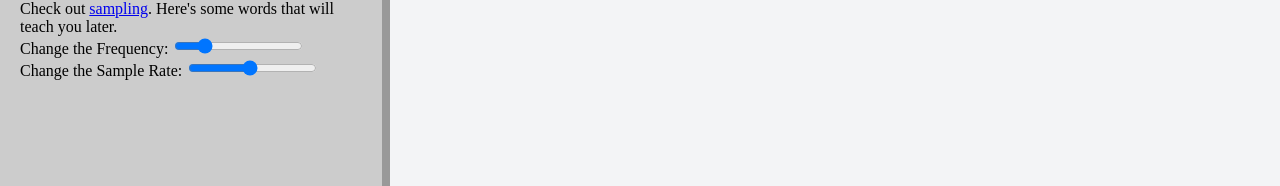
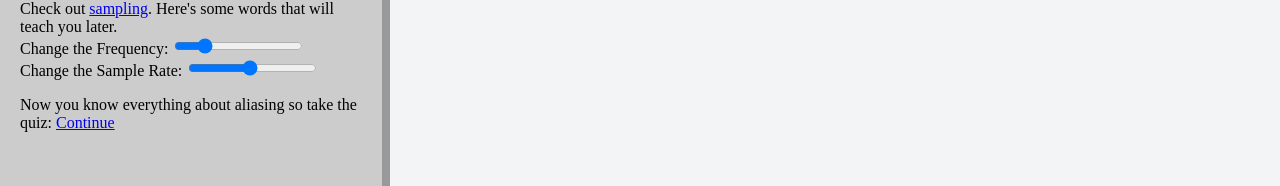
Before and after one commit to eetu-n/synth-school, a SvelteKit app: page /lessons/aliasing/1 in a window 1280 px wide. Shown: the part 165-351 px from the top of the page. Built offline with nearby package versions, Linux system fonts and the light colour scheme.

Commit message:
routing changes

```diff
--- a/src/routes/+page.svelte
+++ b/src/routes/+page.svelte
@@ -1 +1 @@
-<a href="/lessons/aliasing">Aliasing Quiz</a>
+<a href="/lessons/aliasing/1">Aliasing</a>
--- a/src/routes/lessons/aliasing/1/+page.svelte
+++ b/src/routes/lessons/aliasing/1/+page.svelte
@@ -23,6 +23,10 @@
         Change the Sample Rate:
         <HSlider min={1} max={20} step={0.05} bind:value={sampleRate}>Sample Rate</HSlider>
     </p>
+    <p>
+        Now you know everything about aliasing so take the quiz:
+        <a href="/lessons/aliasing/2">Continue</a>
+    </p>
 
 {/snippet}
 
```
Also changed, not shown: src/routes/lessons/aliasing/2/+page.svelte (renamed from src/routes/lessons/aliasing/+page.svelte).
